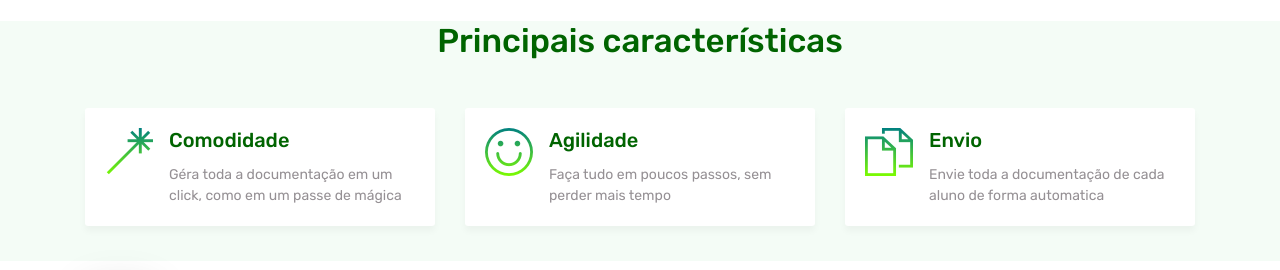
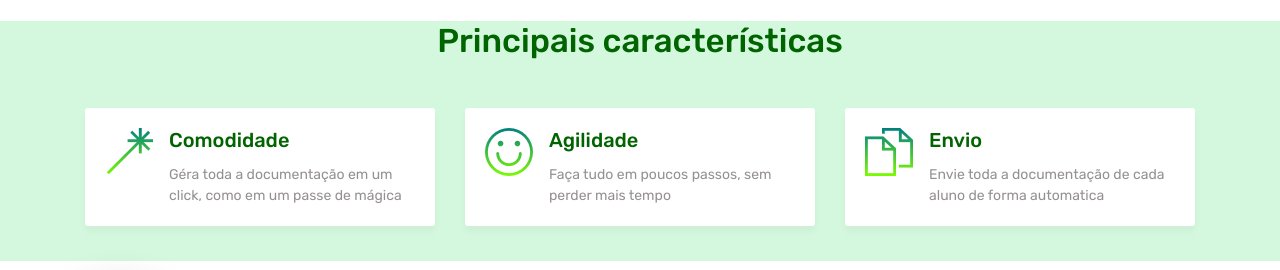
Before and after one commit to Willian-Matts/estagia.github.io, a plain HTML site: page index.html in a window 1280 px wide. Shown: the part 682-952 px from the top of the page. Drawn offline with nearby package versions, Linux system fonts and the light colour scheme.

Commit message:
Cor da div

```diff
--- a/css/style.css
+++ b/css/style.css
@@ -160,7 +160,7 @@ p.lead {
 }
 
 .light-g {
-    background-color: #f4fcf6;
+    background-color: #d4f8dd;
 }
 
 .light-g
```
